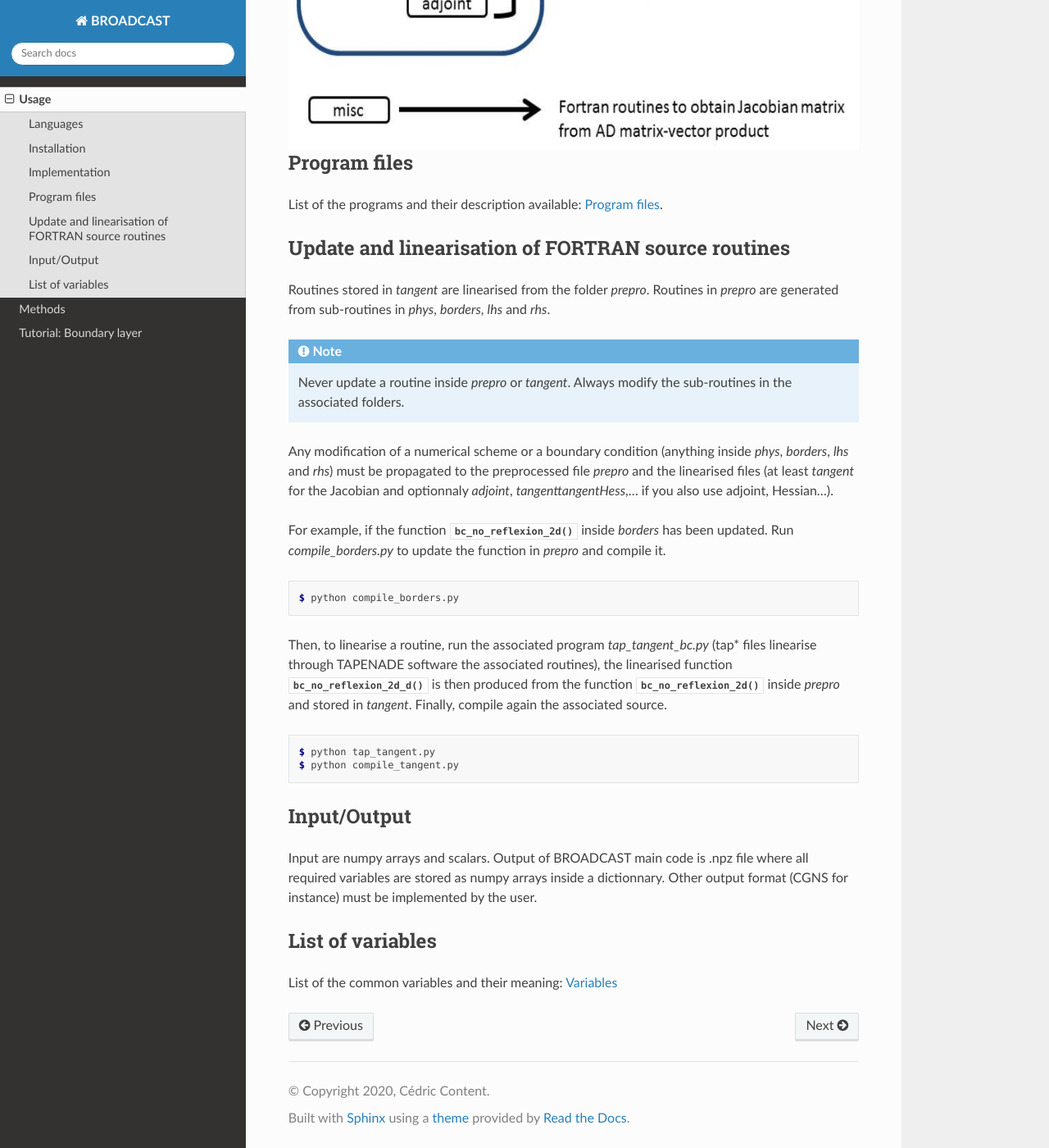
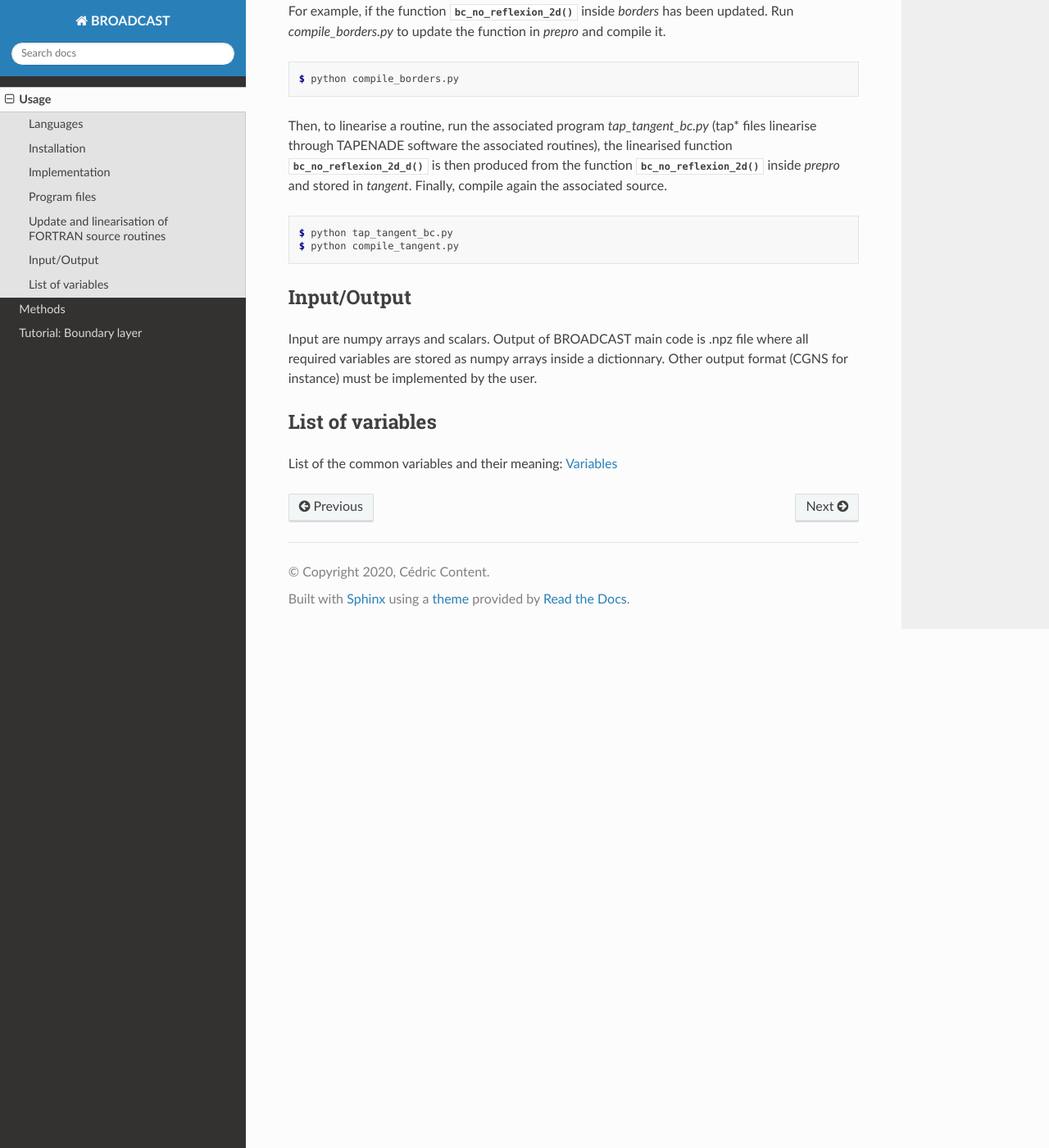
Before and after one commit to apoulain22/TutorialDoc, a Sphinx documentation site: the page built from docs/source/usage.rst, in a window 1280 px wide and 1400 px high, scrolled down 2524 px. Shown: the whole window at 82% size. Built offline with Sphinx 7.4.7 and the Read the Docs theme 2.0.0, drawn with Linux system fonts in a browser that asks for light colours.

Commit message:
update doc

```diff
--- a/docs/source/methods.rst
+++ b/docs/source/methods.rst
@@ -31,7 +31,7 @@
 Boundary conditions
 -----
 
-
+* :func:`flux_num_dnc3_nowall_2d` calls FE-MUSCL at order 3. It is the baseline scheme for cartesian equations.
 
 Linearised operators - Jacobian
 -----
--- a/docs/source/usage.rst
+++ b/docs/source/usage.rst
@@ -55,12 +55,12 @@
 --------------
 
 .. figure:: org2.png
-   :scale: 90%
+   :scale: 49%
    :align: center
    :alt: organisation of the code
 
 .. figure:: org1.png
-   :scale: 90%
+   :scale: 49%
    :align: center
    :alt: organisation of the code
 
@@ -93,7 +93,7 @@
 
 .. code-block:: console
 
-   $ python tap_tangent.py
+   $ python tap_tangent_bc.py
    $ python compile_tangent.py
 
 
```
